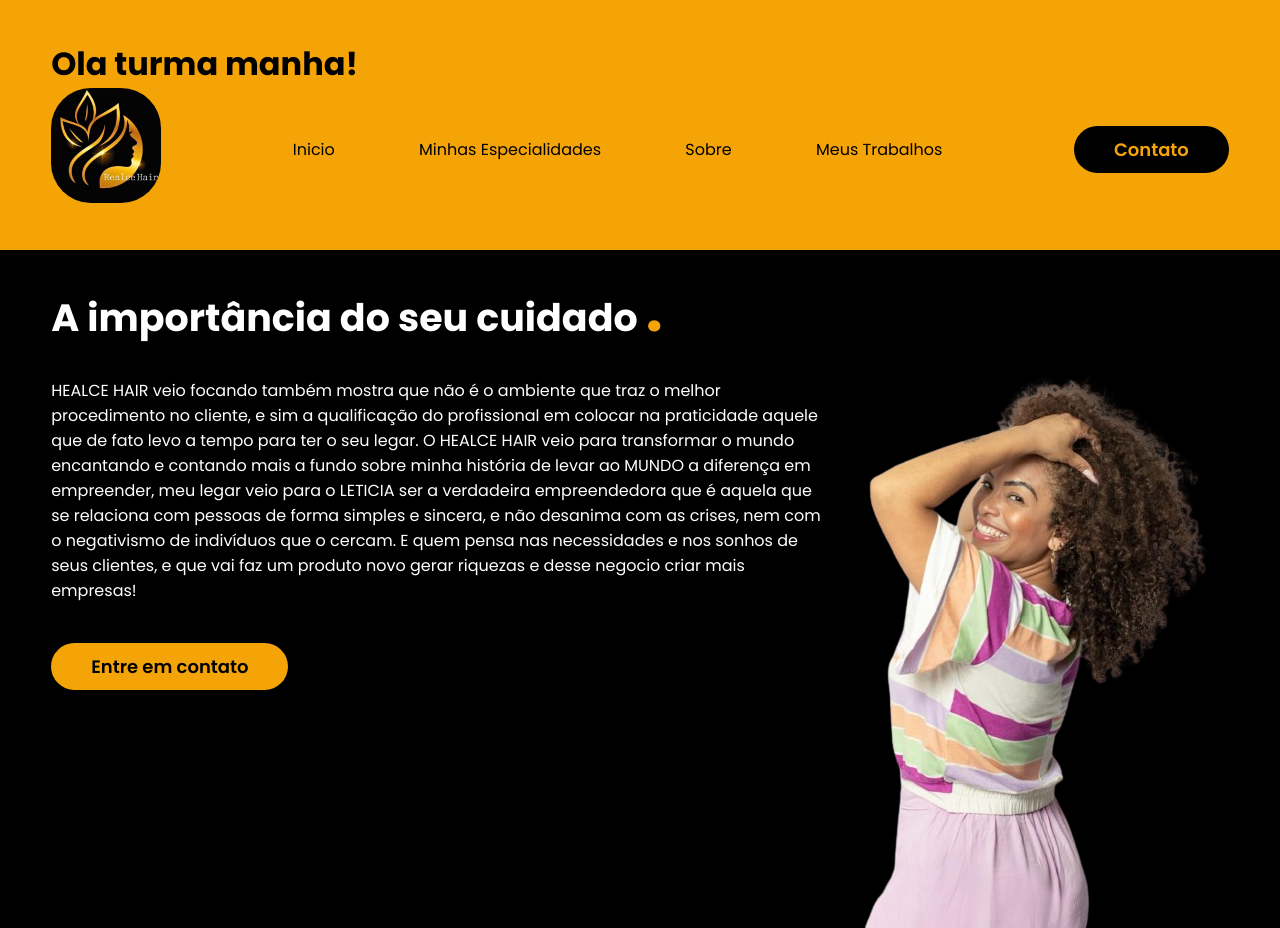
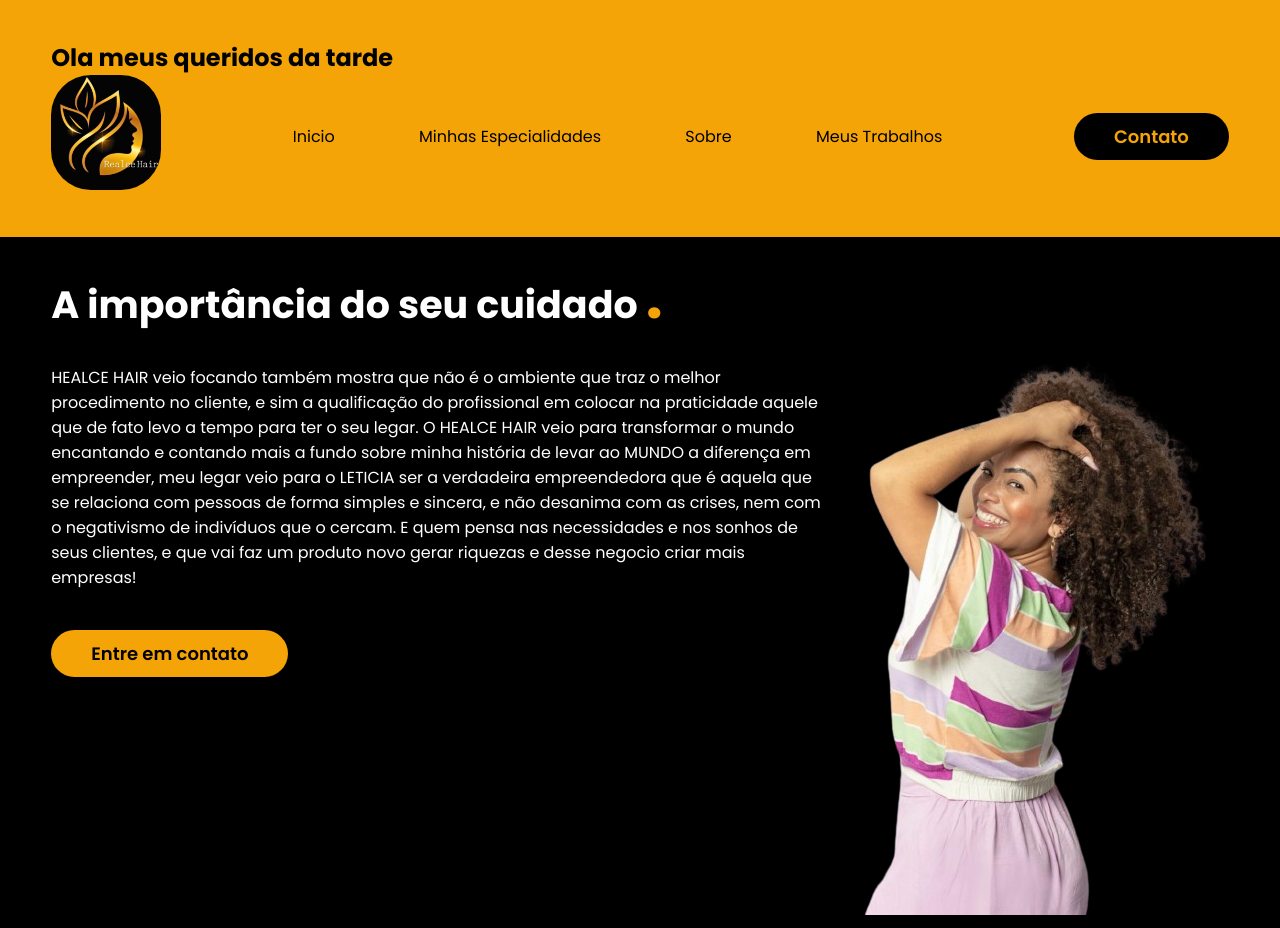
Before and after one commit to Vania1996/healceHair, a plain HTML site: page index.html in a window 1280 px wide. Shown: the top 928 px of the page. Drawn offline with nearby package versions, Linux system fonts and the light colour scheme.

Commit message:
alterei uma linha

```diff
--- a/index.html
+++ b/index.html
@@ -20,7 +20,8 @@
     <header>
 
 
-     <h1>Ola turma manha!</h1>
+        <h2>Ola meus queridos da tarde</h2>
+
 
         <div class="interface">
             <div class="logo">
```
